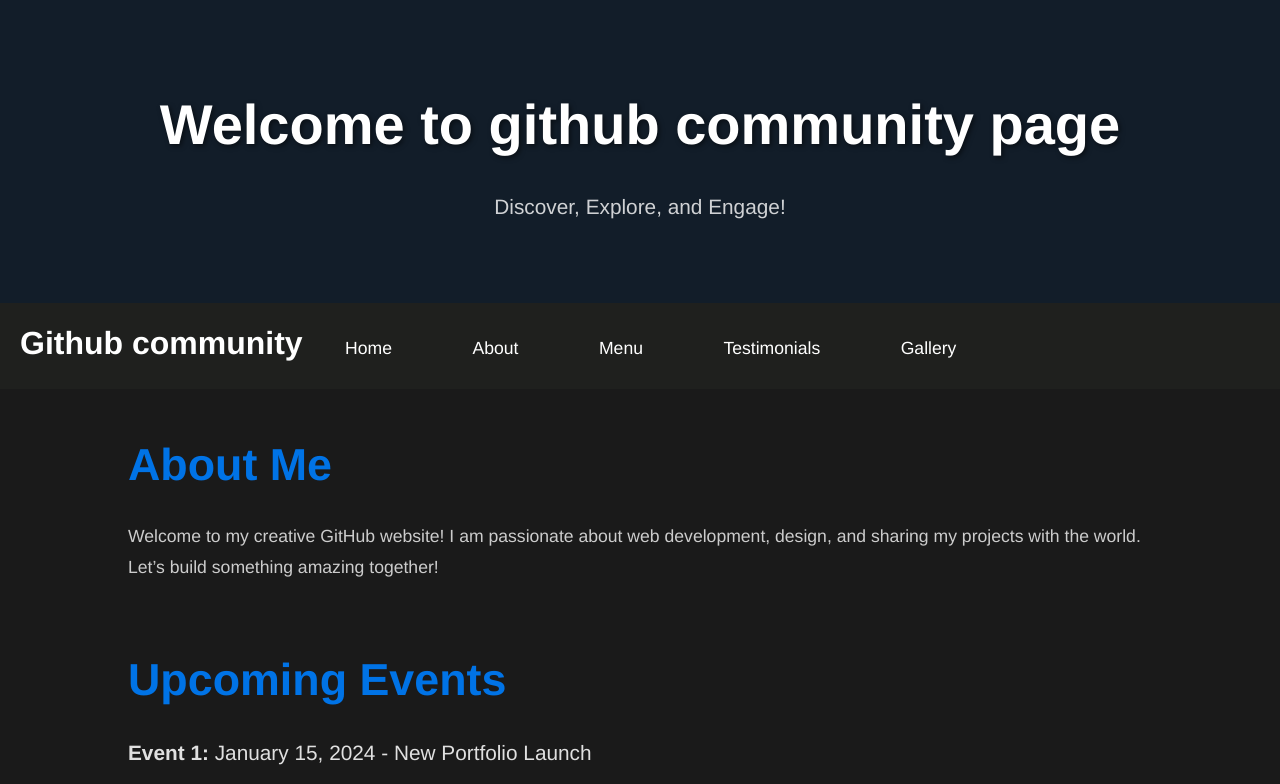
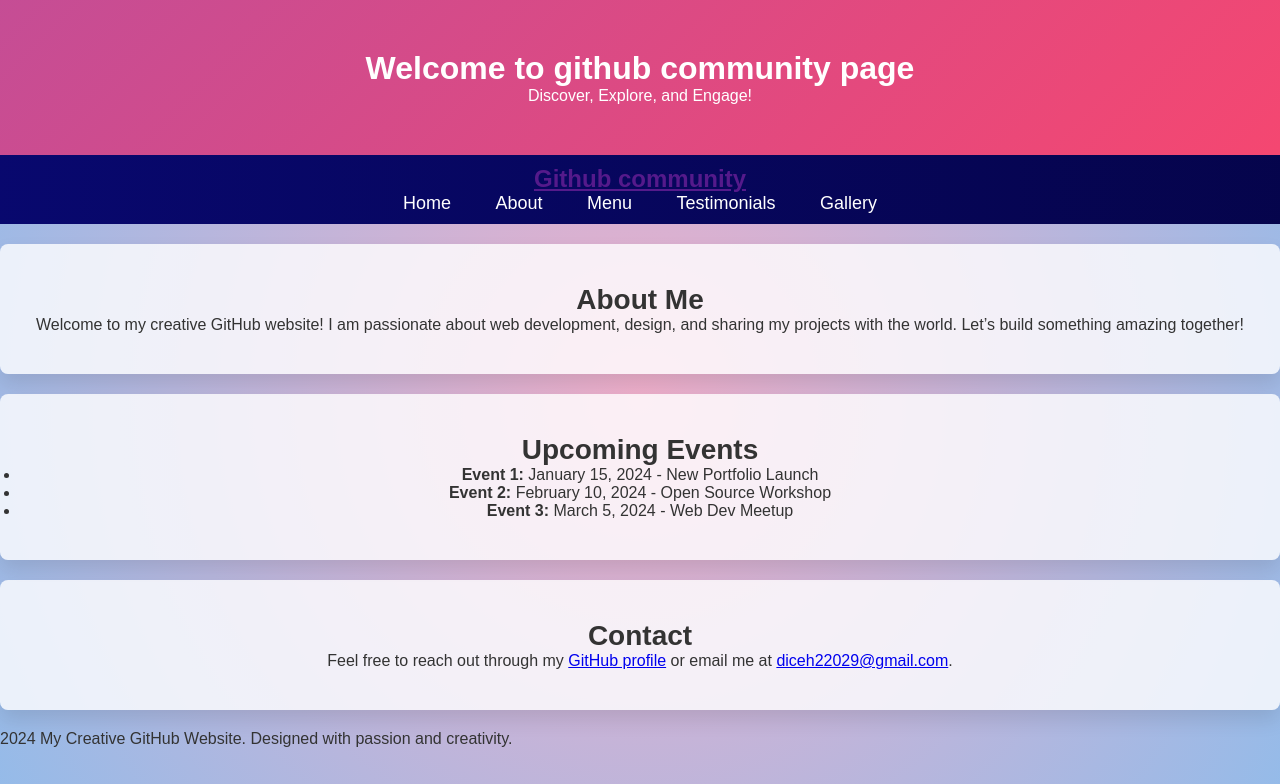
Before and after one commit to AKG-GHOST/Github-communnity-page, a plain HTML site: page index.html in a window 1280 px wide. Shown: the top 784 px of the page. Drawn offline with Linux system fonts and the light colour scheme; a script that the page names is missing.

Commit message:
Update style.css

```diff
--- a/style.css
+++ b/style.css
@@ -1,188 +1,117 @@
 @import url('https://fonts.googleapis.com/css2?family=Raleway:ital,wght@0,100..900;1,100..900&display=swap');
-/* General Styles */
+/* Basic reset */
 * {
     margin: 0;
     padding: 0;
     box-sizing: border-box;
-    font-family: 'Helvetica Neue', Arial, sans-serif;
 }
 
+/* Body and Fonts */
 body {
-    background: #1a1a1a; /* Dark background */
-    color: #e0e0e0; /* Light text for contrast */
-    line-height: 1.6;
-    font-size: 16px;
-    padding: 0;
-    margin: 0;
+    font-family: Arial, sans-serif;
+    background: radial-gradient(circle, rgba(238,174,202,1) 0%, rgba(148,187,233,1) 100%);
+    background-attachment: fixed;
+    background-size: cover;
+    color: #333;
+    transition: background 0.5s ease;
 }
 
 /* Header Section */
 header {
-    background: #121d29; /* Darker shade for the header */
     color: #fff;
     text-align: center;
-    padding: 80px 0;
+    padding: 50px 0;
+    overflow: hidden;
+    background: linear-gradient(135deg, rgba(63,94,251,1) 0%, rgba(252,70,107,1) 100%);
+    background-size: 400% 400%;
+    animation: gradientWave 10s ease infinite;
 }
 
-header h1 {
-    font-size: 3.5rem;
-    margin-bottom: 20px;
-    text-shadow: 2px 2px 5px rgba(0, 0, 0, 0.5);
+@keyframes gradientWave {
+    0% { background-position: 0% 50%; }
+    50% { background-position: 100% 50%; }
+    100% { background-position: 0% 50%; }
 }
 
-header p {
-    font-size: 1.3rem;
-    font-weight: 300;
-    opacity: 0.8;
+header .cta-button {
+    background: linear-gradient(45deg, #00cc66, #009944);
+    color: white;
+    padding: 10px 20px;
+    border: none;
+    cursor: pointer;
+    font-size: 16px;
+    border-radius: 5px;
+    box-shadow: 0 4px 6px rgba(0, 0, 0, 0.1);
+    transition: background 0.3s ease, box-shadow 0.3s ease;
+}
+
+header .cta-button:hover {
+    background: linear-gradient(45deg, #009944, #006633);
+    box-shadow: 0 8px 12px rgba(0, 0, 0, 0.2);
 }
 
 /* Navigation Bar */
 nav {
-    background: #1f201e; /* Slightly lighter black for the navigation bar */
-    padding: 15px 0;
-    position: sticky;
-    top: 0;
-    z-index: 100;
+    background: linear-gradient(270deg, rgba(2,0,36,1) 0%, rgba(9,9,121,1) 50%, rgba(0,212,255,1) 100%);
+    background-size: 500% 500%;
+    animation: gradientShift 12s ease infinite;
+    padding: 10px 0;
+    text-align: center;
 }
 
-nav .logo-text {
-    color: #fff;
-    font-size: 2rem;
-    font-weight: bold;
-    margin-left: 20px;
-    display: inline-block;
+@keyframes gradientShift {
+    0% { background-position: 0% 0%; }
+    100% { background-position: 100% 100%; }
 }
 
-.nav-menu {
+nav .nav-menu {
     display: inline-block;
     margin: 0 20px;
 }
 
-.nav-menu a {
+nav .nav-link {
     color: #fff;
     text-decoration: none;
-    font-size: 1.1rem;
-    padding: 12px 18px;
-    display: block;
-    transition: background-color 0.3s, color 0.3s;
+    font-size: 18px;
+    transition: color 0.3s ease;
 }
 
-.nav-menu a:hover {
-    background-color: #0073e6; /* Bright color for hover effect */
-    border-radius: 5px;
-    color: #fff;
+nav .nav-link:hover {
+    text-shadow: 0 0 8px rgba(255, 255, 255, 0.8);
+    color: #ffeb3b;
 }
 
-/* Main Content */
-main {
-    padding: 40px 10%;
-}
-
+/* Sections */
 section {
-    margin-bottom: 60px;
+    padding: 40px 20px;
+    text-align: center;
+    background: rgba(255, 255, 255, 0.8);
+    margin: 20px 0;
+    border-radius: 8px;
+    box-shadow: 0 10px 20px rgba(0, 0, 0, 0.1);
 }
 
 section h2 {
-    font-size: 2.8rem;
-    margin-bottom: 20px;
-    color: #0073e6; /* Subtle bright accent color */
+    font-size: 28px;
+    color: #333;
 }
 
-section p {
-    font-size: 1.1rem;
-    line-height: 1.8;
-    opacity: 0.9;
+/* Testimonials */
+.testimonial-item {
+    opacity: 0;
+    transform: translateX(20px);
+    transition: opacity 0.6s ease, transform 0.6s ease;
 }
 
-section ul {
-    list-style-type: none;
+.testimonial-item.active {
+    opacity: 1;
+    transform: translateX(0);
 }
 
-section ul li {
-    font-size: 1.3rem;
-    margin-bottom: 18px;
+.testimonial-item:nth-child(odd) {
+    background: #f9f9f9;
 }
 
-/* Contact Links */
-a {
-    color: #0073e6;
-    text-decoration: none;
-    transition: color 0.3s ease;
+.testimonial-item:nth-child(even) {
+    background: #e9e9e9;
 }
-
-a:hover {
-    color: #005bb5;
-}
-
-/* Footer */
-footer {
-    background-color: #121212;
-    color: #fff;
-    text-align: center;
-    padding: 20px 0;
-    margin-top: 40px;
-    font-size: 1rem;
-}
-
-/* Button Styles */
-button {
-    background-color: #0073e6;
-    color: white;
-    border: none;
-    padding: 12px 22px;
-    cursor: pointer;
-    font-size: 1.1rem;
-    border-radius: 5px;
-    transition: background-color 0.3s ease, transform 0.2s ease;
-}
-
-button:hover {
-    background-color: #005bb5;
-    transform: scale(1.05);
-}
-
-/* Media Queries */
-@media (max-width: 768px) {
-    main {
-        padding: 30px 5%;
-    }
-
-    nav .logo-text {
-        font-size: 1.8rem;
-    }
-
-    .nav-menu a {
-        font-size: 1rem;
-    }
-
-    section h2 {
-        font-size: 2.4rem;
-    }
-
-    footer {
-        font-size: 0.9rem;
-    }
-}
-
-/* Custom Section Styling for a More Sleek Layout */
-.header-section {
-    background: #0f0f0f; /* Deep black for header section */
-}
-
-.header-section .section-content {
-    display: flex;
-    align-items: center; /* Center align content for a sleek look */
-    min-height: 80vh;
-    color: #fff;
-    justify-content: space-between;
-    padding: 0 50px;
-}
-
-/* Subtle Shadow Effects and Smooth Transitions */
-* {
-    transition: all 0.3s ease;
-}
-
-button, .nav-menu a, header h1 {
-    transition: color 0.3s, transform 0.3s;
-}
```
